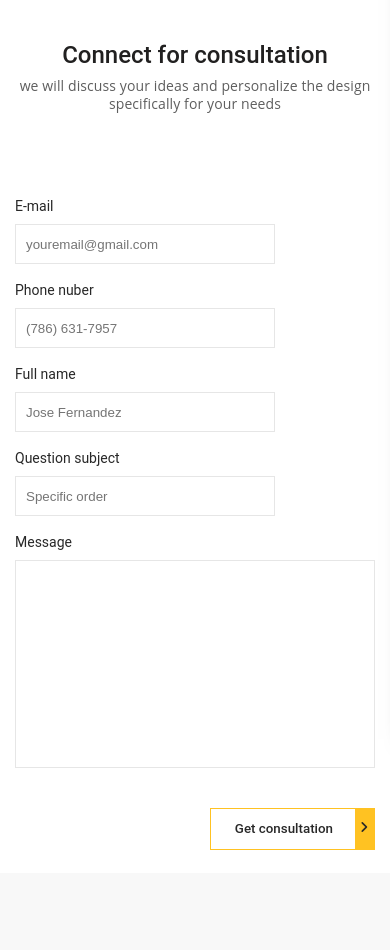
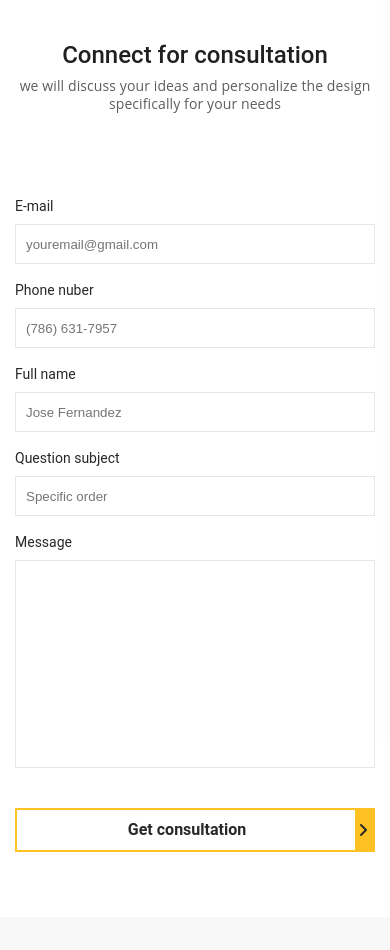
Before and after one commit to TopProfessional/NpmMillwork, a website: page public/view/contact.html in a window 390 px wide. Shown: the part 107-1057 px from the top of the page. Drawn offline with nearby package versions, Linux system fonts and the light colour scheme.

Commit message:
style updates

```diff
--- a/public/css/media.css
+++ b/public/css/media.css
@@ -191,6 +191,15 @@
   .advantages__item {
     max-width: 100%;
     margin-bottom: 30px;
+  }
+
+  .form__box-left{
+    max-width: none;
+  }
+
+  .form__box-inner button{
+    float: none;
+    width: 100%;
   }
 }
 
--- a/public/css/style.css
+++ b/public/css/style.css
@@ -903,6 +903,8 @@
     background-color: transparent;
     color: #282828;
     float: right;
+    font-size: 16px;
+    font-weight: bold;
   }
 
 
@@ -921,7 +923,7 @@
     font-weight: 500;
     font-family: 'Roboto', sans-serif;
     padding: 8px 22px 8px 24px;
-    border: 1px solid #ffc222;
+    border: 2px solid #ffc222;
     border-right-width: 20px;
     position: relative;
     z-index: 2;
```
